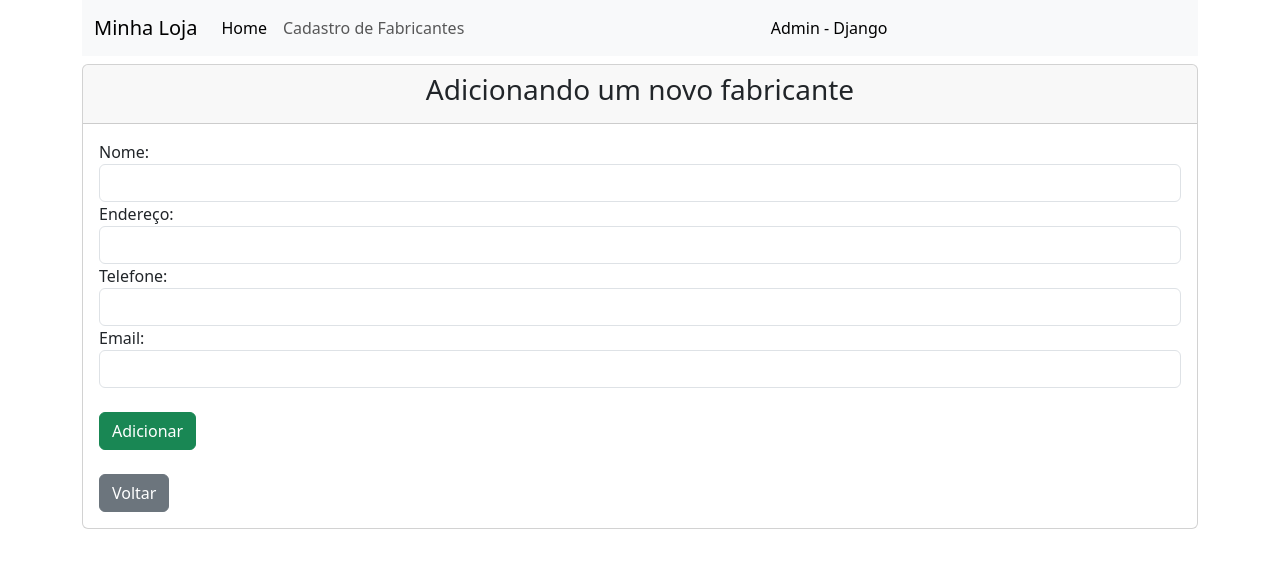
After one commit to FabioPortella/Proj_loja, a Django app: page /fabricantes/add/ in a window 1280 px wide. The commit adds this page. Shown: the top 568 px of the page. Run offline with Django 4.2, Linux system fonts and the light colour scheme; some libraries are stand-ins or nearby versions.

Commit message:
add e delete

```diff
--- /dev/null
+++ b/fabricantes/templates/add.html
@@ -0,0 +1,38 @@
+{% extends "master.html" %}
+
+{% block title %}
+     - Novo Fabricante
+{% endblock %}
+
+
+{% block content %}
+    <div class='card mt-2'>
+      <div class="card-header text-center">
+        <h3> Adicionando um novo fabricante </h3>
+      </div>
+        <div class="card-body">
+            <form action="addrecord/" method="post">
+                {% csrf_token %}
+                <div class="form-group">
+                  <label for="nome">Nome:</label>
+                  <input type="text" class="form-control" id="nome" name="nome">
+                </div>
+                <div class="form-group">
+                  <label for="endereco">Endereço:</label>
+                  <input type="text" class="form-control" id="endereco" name="endereco">
+                </div>
+                <div class="form-group">
+                  <label for="telefone">Telefone:</label>
+                  <input type="text" class="form-control" id="telefone" name="telefone">
+                </div>
+                <div class="form-group">
+                  <label for="email">Email:</label>
+                  <input type="email" class="form-control" id="email" name="email">
+                </div>
+
+                <br><button type="submit" class="btn btn-success">Adicionar</button>
+              </form>
+            <br><button class="btn btn-secondary" onclick="window.location.href='/fabricantes'">Voltar</button>
+        </div>
+    </div>
+{% endblock %}
--- a/fabricantes/templates/all_fabricantes.html
+++ b/fabricantes/templates/all_fabricantes.html
@@ -17,9 +17,12 @@
     <ul class="list-group">
     {% for x in fabricantes %}
       <li class="list-group-item"><a href="detalhes/{{ x.id }}">{{ x.nome }}</a> </li>
+      <a href="delete/{{x.id }}" class="ms-2 btn"><i class="fa-solid fa-trash-can"></i></a>
+
     {% endfor %}
     </ul>
   </div>
+  <a href="add/" class="btn btn-primary">Adiciona novo Fabricante</a>
 </div>
 
 {% endblock %}
--- a/fabricantes/templates/master.html
+++ b/fabricantes/templates/master.html
@@ -4,6 +4,7 @@
   <head>
     <meta charset="UTF-8">
     <link href="https://cdn.jsdelivr.net/npm/bootstrap@5.3.0-alpha3/dist/css/bootstrap.min.css" rel="stylesheet" integrity="sha384-KK94CHFLLe+nY2dmCWGMq91rCGa5gtU4mk92HdvYe+M/SXH301p5ILy+dN9+nJOZ" crossorigin="anonymous">
+    <script src="https://kit.fontawesome.com/3287cd0c7b.js" crossorigin="anonymous"></script>
     <title>{% block title %}{% endblock %}</title>
   </head>
 
--- a/fabricantes/urls.py
+++ b/fabricantes/urls.py
@@ -5,4 +5,7 @@ urlpatterns = [
     path('', views.main, name='main'),
     path('fabricantes/', views.fabricantes, name='fabricantes'),
     path('fabricantes/detalhes/<int:id>', views.detalhes, name='detalhes'),
+    path('fabricantes/add/', views.add, name='add'),
+    path('fabricantes/add/addrecord/',views.addrecord, name='addrecord'),
+    path('fabricantes/delete/<int:id>', views.delete, name='delete'),
 ]
--- a/fabricantes/views.py
+++ b/fabricantes/views.py
@@ -1,6 +1,7 @@
 from django.shortcuts import render
+from django.urls import reverse
 from django.template import loader
-from django.http import HttpResponse
+from django.http import HttpResponse, HttpResponseRedirect
 from .models import Fabricante
 
 def fabricantes(request):
@@ -24,3 +25,30 @@ def detalhes(request, id):
 def main(request):
     template = loader.get_template('main.html')
     return HttpResponse(template.render())
+
+
+def add(request):
+    template = loader.get_template('add.html')
+    context = {
+
+    }
+    return HttpResponse(template.render(context, request))
+
+def addrecord(request):
+    nome = request.POST['nome']
+    endereco = request.POST['endereco']
+    telefone = request.POST['telefone']
+    email = request.POST['email']
+
+    fabricante = Fabricante(
+        nome=nome,
+        endereco=endereco,
+        telefone=telefone,
+        email=email)
+    fabricante.save()
+    return HttpResponseRedirect(reverse('fabricantes'))
+
+def delete(request, id):
+    fabricante = Fabricante.objects.get(id=id)
+    fabricante.delete()
+    return HttpResponseRedirect(reverse('fabricantes'))
```
